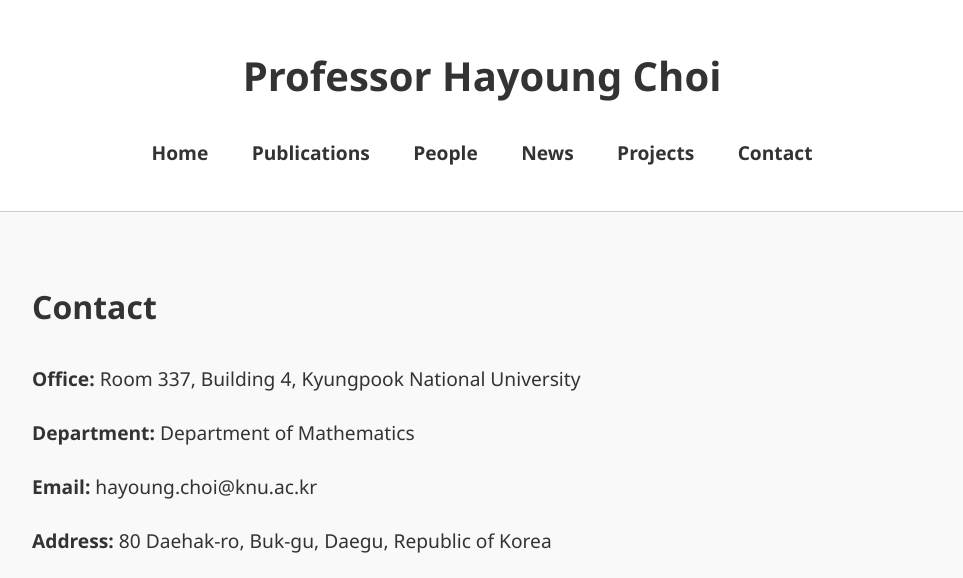
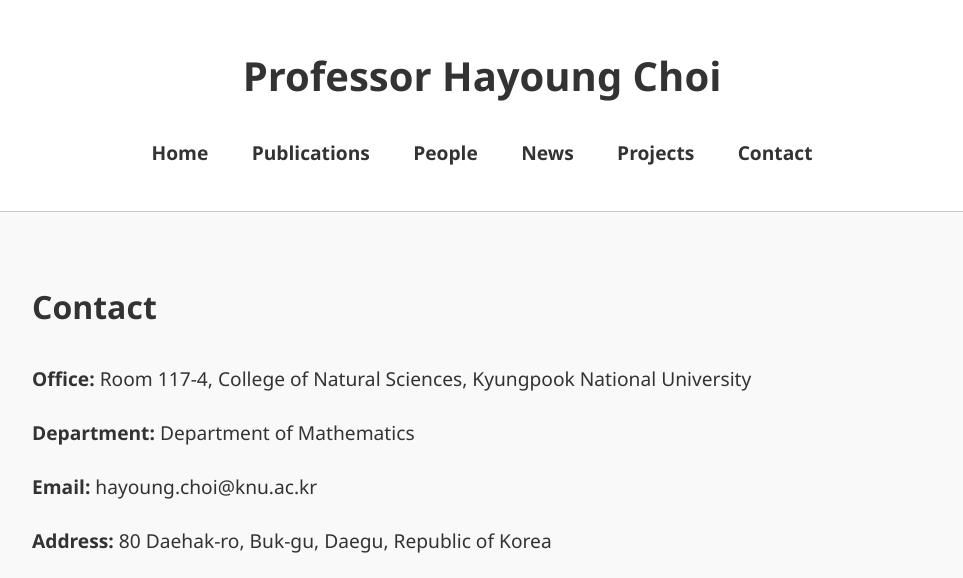
Before and after one commit to jaemiiin/jaemiiin.github.io, a plain HTML site: page contact.html in a window 1280 px wide. Shown: the top 578 px of the page, without its empty margins (158-1121 px from the left). Drawn offline with Linux system fonts and the light colour scheme.

Commit message:
Update contact.html

```diff
--- a/contact.html
+++ b/contact.html
@@ -104,7 +104,7 @@
   <main>
   <h2>Contact</h2>
 
-  <p><strong>Office:</strong> Room 337, Building 4, Kyungpook National University</p>
+  <p><strong>Office:</strong> Room 117-4, College of Natural Sciences, Kyungpook National University</p>
   <p><strong>Department:</strong> Department of Mathematics</p>
   <p><strong>Email:</strong> hayoung.choi@knu.ac.kr</p>
   <p><strong>Address:</strong> 80 Daehak-ro, Buk-gu, Daegu, Republic of Korea</p>
```
